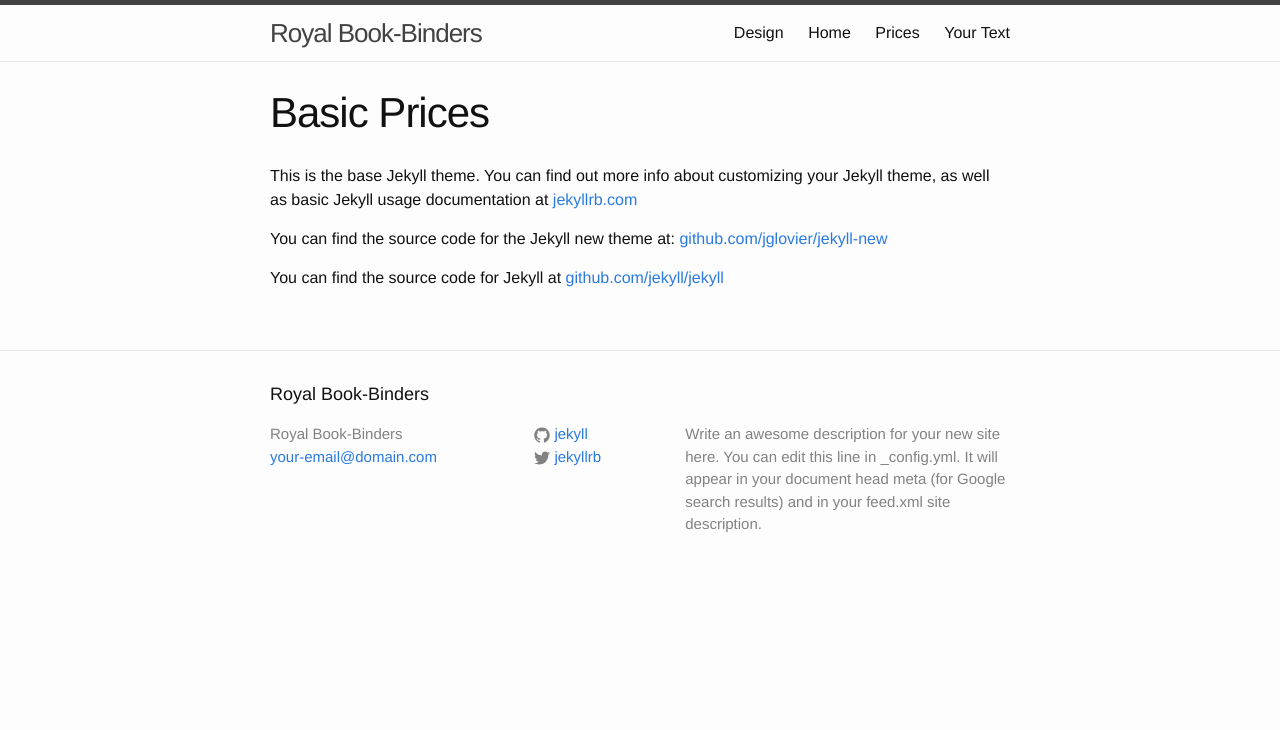
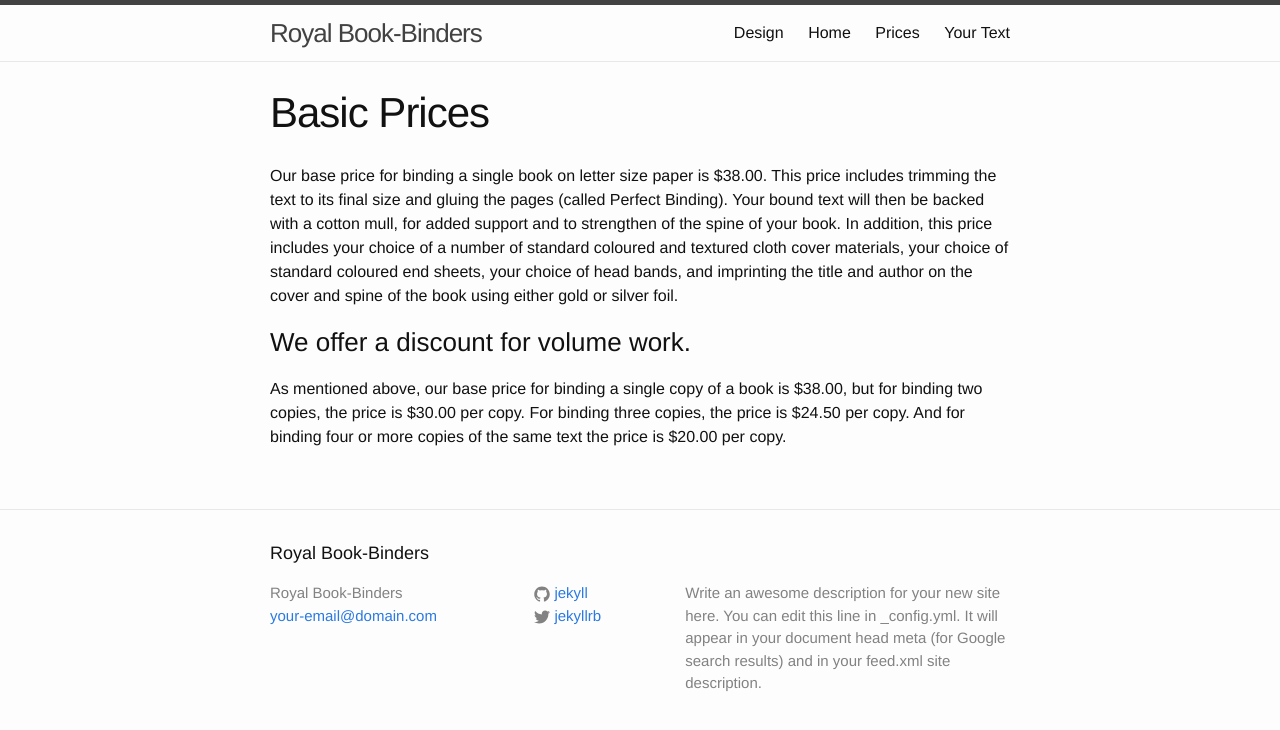
Before and after one commit to rdrew/RoyalBB_jekyll, a Jekyll site: the page built from prices.md, in a window 1280 px wide. Shown: the top 730 px of the page. Built offline with Jekyll 4.4.1, drawn with Linux system fonts in a browser that asks for light colours.

Commit message:
Updated prices.md

```diff
--- a/prices.md
+++ b/prices.md
@@ -1,12 +1,11 @@
 ---
 layout: page
 title: Basic Prices
-link-title: Prices
+"link-title": Prices
 permalink: /prices/
+published: true
 ---
 
-This is the base Jekyll theme. You can find out more info about customizing your Jekyll theme, as well as basic Jekyll usage documentation at [jekyllrb.com](http://jekyllrb.com/)
-
-You can find the source code for the Jekyll new theme at: [github.com/jglovier/jekyll-new](https://github.com/jglovier/jekyll-new)
-
-You can find the source code for Jekyll at [github.com/jekyll/jekyll](https://github.com/jekyll/jekyll)
+Our base price for binding a single book on letter size paper is $38.00. This price includes trimming the text to its final size and gluing the pages (called Perfect Binding). Your bound text will then be backed with a cotton mull, for added support and to strengthen of the spine of your book. In addition, this price includes your choice of a number of standard coloured and textured cloth cover materials, your choice of standard coloured end sheets, your choice of head bands, and imprinting the title and author on the cover and spine of the book using either gold or silver foil.
+### We offer a discount for volume work.
+As mentioned above, our base price for binding a single copy of a book is $38.00, but for binding two copies, the price is $30.00 per copy. For binding three copies, the price is $24.50 per copy. And for binding four or more copies of the same text the price is $20.00 per copy.
```
